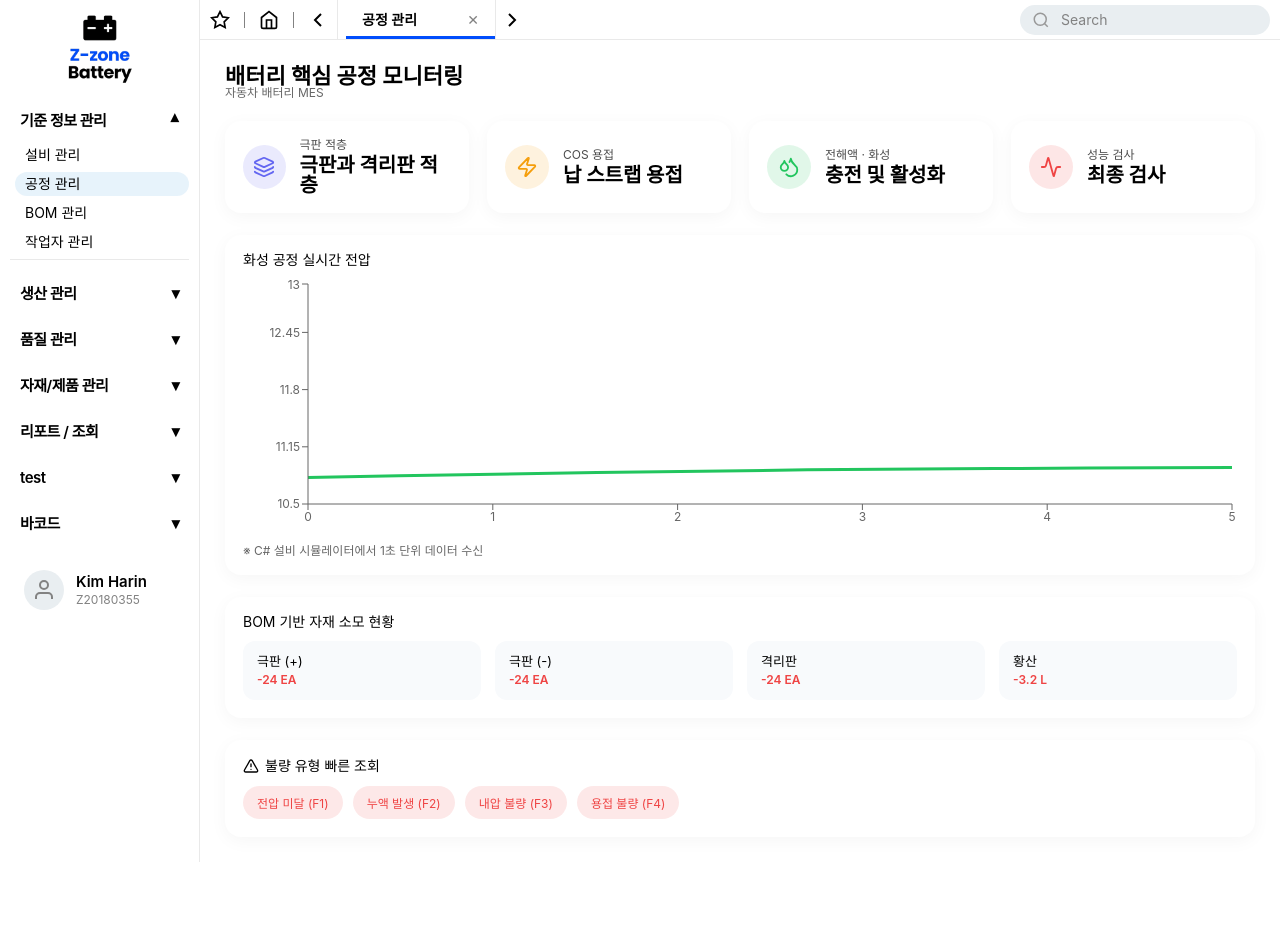
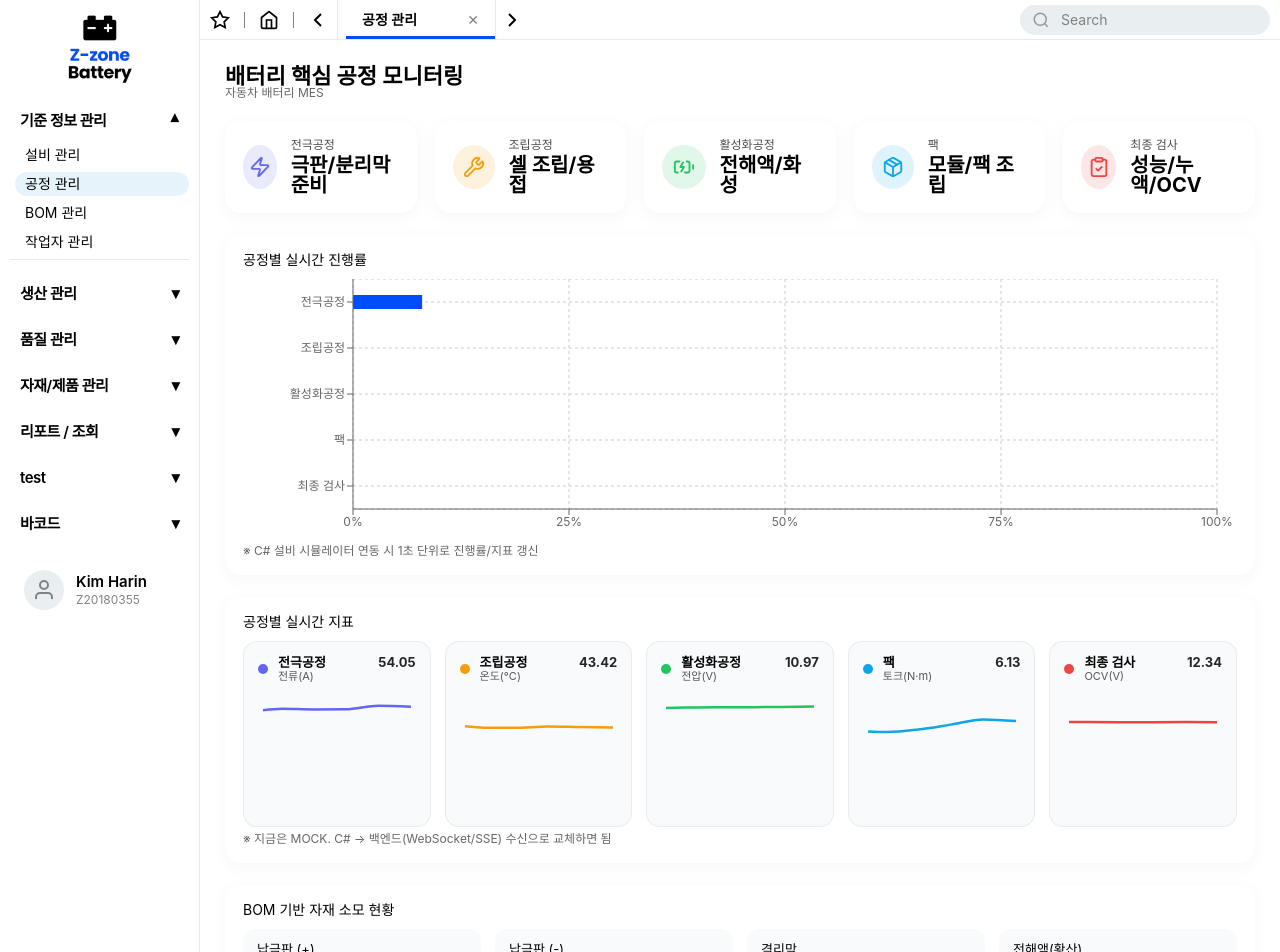
Before and after one commit to mes-team-2/React, a React (Create React App) app: page /mes/master/process in a window 1280 px wide. Shown: the top 952 px of the page. Before the commit the page ends 862 px from the top, so only its background shows below. Built offline with nearby package versions, Linux system fonts and the light colour scheme.

Commit message:
공정 관리 수정

```diff
--- a/src/pages/master/Process.js
+++ b/src/pages/master/Process.js
@@ -1,75 +1,214 @@
 import styled from "styled-components";
-import { useEffect, useState } from "react";
+import { useEffect, useMemo, useState } from "react";
 import SummaryCard from "../../components/SummaryCard";
-import { Layers, Zap, Droplets, Activity, AlertTriangle } from "lucide-react";
 import {
+  Zap,
+  Wrench,
+  BatteryCharging,
+  Package,
+  ClipboardCheck,
+} from "lucide-react";
+import {
+  ResponsiveContainer,
   LineChart,
   Line,
   XAxis,
   YAxis,
   Tooltip,
-  ResponsiveContainer,
+  BarChart,
+  Bar,
+  CartesianGrid,
 } from "recharts";
 
 /* =========================
-   공정 정의
+   공정 정의 (5단계)
+   전극공정 -> 조립공정 -> 활성화공정 -> 팩 -> 최종 검사
 ========================= */
 const processSteps = [
   {
-    title: "극판 적층",
-    desc: "극판과 격리판 적층",
-    icon: <Layers />,
+    key: "electrode",
+    title: "전극공정",
+    desc: "극판/분리막 준비",
+    icon: <Zap />,
     color: "#6366f1",
-    data: "적층 수량 / 자재 LOT",
+    metricLabel: "전류(A)",
   },
   {
-    title: "COS 용접",
-    desc: "납 스트랩 용접",
-    icon: <Zap />,
+    key: "assembly",
+    title: "조립공정",
+    desc: "셀 조립/용접",
+    icon: <Wrench />,
     color: "#f59e0b",
-    data: "용접 온도 / 시간",
+    metricLabel: "온도(°C)",
   },
   {
-    title: "전해액 · 화성",
-    desc: "충전 및 활성화",
-    icon: <Droplets />,
+    key: "activation",
+    title: "활성화공정",
+    desc: "전해액/화성",
+    icon: <BatteryCharging />,
     color: "#22c55e",
-    data: "전압 / 전류 / 온도",
+    metricLabel: "전압(V)",
   },
   {
-    title: "성능 검사",
-    desc: "최종 검사",
-    icon: <Activity />,
+    key: "pack",
+    title: "팩",
+    desc: "모듈/팩 조립",
+    icon: <Package />,
+    color: "#0ea5e9",
+    metricLabel: "토크(N·m)",
+  },
+  {
+    key: "final",
+    title: "최종 검사",
+    desc: "성능/누액/OCV",
+    icon: <ClipboardCheck />,
     color: "#ef4444",
-    data: "OCV / OK·NG",
+    metricLabel: "OCV(V)",
   },
 ];
+
+/* =========================
+   Helpers
+========================= */
+const clamp = (v, min, max) => Math.max(min, Math.min(max, v));
+
+/** 공정별 “실시간” 값 생성 (지금은 MOCK, 나중에 C# 연동 시 교체) */
+function nextMetric(stepKey, prev) {
+  const last = prev?.[prev.length - 1]?.value ?? 0;
+
+  switch (stepKey) {
+    case "electrode": {
+      // 전류(A): 40~80
+      const base = last || 55;
+      return clamp(base + (Math.random() * 6 - 3), 40, 80);
+    }
+    case "assembly": {
+      // 온도(°C): 20~90
+      const base = last || 45;
+      return clamp(base + (Math.random() * 4 - 2), 20, 90);
+    }
+    case "activation": {
+      // 전압(V): 10.8~13.0 (서서히 상승)
+      const base = last || 10.8;
+      return clamp(base + Math.random() * 0.06, 10.8, 13.0);
+    }
+    case "pack": {
+      // 토크(N·m): 2~12
+      const base = last || 6;
+      return clamp(base + (Math.random() * 1.2 - 0.6), 2, 12);
+    }
+    case "final": {
+      // OCV(V): 12.0~12.8 (가끔 흔들림)
+      const base = last || 12.4;
+      return clamp(base + (Math.random() * 0.08 - 0.04), 12.0, 12.8);
+    }
+    default:
+      return last;
+  }
+}
+
+/** 공정별 진행률(%) 업데이트 (지금은 MOCK, 나중에 C# 연동 시 교체) */
+function nextProgress(prevProgressMap) {
+  const next = { ...prevProgressMap };
+
+  // 간단히: 앞 공정이 조금 더 빠르게 올라가고, 뒤 공정은 천천히 올라가게
+  const order = ["electrode", "assembly", "activation", "pack", "final"];
+  const deltas = {
+    electrode: 2.0,
+    assembly: 1.6,
+    activation: 1.2,
+    pack: 1.0,
+    final: 0.8,
+  };
+
+  for (const k of order) {
+    const current = next[k] ?? 0;
+
+    // 앞 공정이 어느 정도 진행되어야 뒤 공정이 올라가게(자연스러운 흐름)
+    const prevKey = order[order.indexOf(k) - 1];
+    const gate = prevKey ? (next[prevKey] ?? 0) : 100;
+
+    if (gate < 15 && k !== "electrode") {
+      next[k] = 0;
+      continue;
+    }
+
+    const inc = deltas[k] * (0.6 + Math.random() * 0.8);
+    next[k] = clamp(current + inc, 0, 100);
+  }
+
+  // 완료 느낌: 최종이 100이면 다 100으로 맞춤(선택)
+  if ((next.final ?? 0) >= 100) {
+    order.forEach((k) => (next[k] = 100));
+  }
+
+  return next;
+}
 
 /* =========================
    Component
 ========================= */
 export default function Process() {
-  /* ===== 실시간 전압 그래프 ===== */
-  const [voltageData, setVoltageData] = useState([{ time: 0, voltage: 10.8 }]);
+  /* ===== 공정별 실시간 라인 데이터(각 공정 1개씩) ===== */
+  const [seriesMap, setSeriesMap] = useState(() => {
+    const init = {};
+    for (const s of processSteps) {
+      init[s.key] = [{ t: 0, value: nextMetric(s.key, []) }];
+    }
+    return init;
+  });
+
+  /* ===== 공정별 실시간 진행률(Bar) ===== */
+  const [progressMap, setProgressMap] = useState(() => {
+    const init = {};
+    processSteps.forEach((s) => (init[s.key] = 0));
+    return init;
+  });
 
   useEffect(() => {
     const interval = setInterval(() => {
-      setVoltageData((prev) => {
-        if (prev.length > 30) return prev;
-        const nextVoltage =
-          prev[prev.length - 1].voltage + Math.random() * 0.05;
-        return [
-          ...prev,
-          {
-            time: prev.length,
-            voltage: Number(nextVoltage.toFixed(2)),
-          },
-        ];
+      // 1) 그래프 데이터 업데이트
+      setSeriesMap((prev) => {
+        const next = { ...prev };
+        for (const s of processSteps) {
+          const prevArr = prev[s.key] || [];
+          const lastT = prevArr[prevArr.length - 1]?.t ?? 0;
+          const nv = Number(nextMetric(s.key, prevArr).toFixed(2));
+          const appended = [...prevArr, { t: lastT + 1, value: nv }];
+
+          // 최근 30개만 유지
+          next[s.key] =
+            appended.length > 30
+              ? appended.slice(appended.length - 30)
+              : appended;
+        }
+        return next;
       });
+
+      // 2) 진행률 업데이트
+      setProgressMap((prev) => nextProgress(prev));
     }, 1000);
 
     return () => clearInterval(interval);
   }, []);
+
+  const progressData = useMemo(() => {
+    return processSteps.map((s) => ({
+      name: s.title,
+      key: s.key,
+      percent: Math.round(progressMap[s.key] ?? 0),
+    }));
+  }, [progressMap]);
+
+  const materialMock = useMemo(
+    () => [
+      { name: "납극판 (+)", delta: "-24 EA" },
+      { name: "납극판 (-)", delta: "-24 EA" },
+      { name: "격리막", delta: "-24 EA" },
+      { name: "전해액(황산)", delta: "-3.2 L" },
+    ],
+    [],
+  );
 
   return (
     <Wrapper>
@@ -78,11 +217,11 @@ export default function Process() {
         <span>자동차 배터리 MES</span>
       </Header>
 
-      {/* ===== 공정 단계 ===== */}
+      {/* ===== 공정 단계 (5개) ===== */}
       <SummaryGrid>
-        {processSteps.map((p, i) => (
+        {processSteps.map((p) => (
           <SummaryCard
-            key={i}
+            key={p.key}
             icon={p.icon}
             label={p.title}
             value={p.desc}
@@ -91,66 +230,105 @@ export default function Process() {
         ))}
       </SummaryGrid>
 
-      {/* ===== 실시간 화성 그래프 ===== */}
+      {/* ===== 5개 공정 진행률 (Bar 형태) ===== */}
       <Card>
-        <CardTitle>화성 공정 실시간 전압</CardTitle>
-        <ChartBox>
+        <CardTitle>공정별 실시간 진행률</CardTitle>
+        <ChartBoxTall>
           <ResponsiveContainer>
-            <LineChart data={voltageData}>
-              <XAxis dataKey="time" />
-              <YAxis domain={[10.5, 13]} />
-              <Tooltip />
-              <Line
-                type="monotone"
-                dataKey="voltage"
-                stroke="#22c55e"
-                strokeWidth={3}
-                dot={false}
+            <BarChart
+              data={progressData}
+              layout="vertical"
+              margin={{ left: 20, right: 20 }}
+              barCategoryGap={12} // 공정 간 간격
+            >
+              <CartesianGrid strokeDasharray="3 3" />
+              <XAxis
+                type="number"
+                domain={[0, 100]}
+                tickFormatter={(v) => `${v}%`}
               />
-            </LineChart>
+              <YAxis type="category" dataKey="name" width={90} />
+              <Tooltip formatter={(v) => [`${v}%`, "진행률"]} />
+
+              <Bar dataKey="percent" fill="#004DFC" radius={0} barSize={14} />
+            </BarChart>
           </ResponsiveContainer>
-        </ChartBox>
-        <Hint>※ C# 설비 시뮬레이터에서 1초 단위 데이터 수신</Hint>
+        </ChartBoxTall>
+        <Hint>※ C# 설비 시뮬레이터 연동 시 1초 단위로 진행률/지표 갱신</Hint>
+      </Card>
+
+      {/* ===== 공정별 실시간 그래프 (각 공정 1개씩, 총 5개) ===== */}
+      <Card>
+        <CardTitle>공정별 실시간 지표</CardTitle>
+        <MiniChartGrid>
+          {processSteps.map((s) => {
+            const data = seriesMap[s.key] || [];
+            const last = data[data.length - 1]?.value;
+
+            return (
+              <MiniCard key={s.key}>
+                <MiniHead>
+                  <div className="left">
+                    <MiniDot style={{ background: s.color }} />
+                    <div>
+                      <div className="title">{s.title}</div>
+                      <div className="sub">{s.metricLabel}</div>
+                    </div>
+                  </div>
+                  <div className="value">
+                    {last?.toLocaleString?.() ?? "-"}{" "}
+                  </div>
+                </MiniHead>
+
+                <MiniChartBox>
+                  <ResponsiveContainer>
+                    <LineChart data={data}>
+                      <XAxis dataKey="t" hide />
+                      <YAxis hide />
+                      <Tooltip
+                        formatter={(v) => [v, s.metricLabel]}
+                        labelFormatter={(t) => `${t}s`}
+                      />
+                      <Line
+                        type="monotone"
+                        dataKey="value"
+                        stroke={s.color}
+                        strokeWidth={2.5}
+                        dot={false}
+                      />
+                    </LineChart>
+                  </ResponsiveContainer>
+                </MiniChartBox>
+              </MiniCard>
+            );
+          })}
+        </MiniChartGrid>
+        <Hint>
+          ※ 지금은 MOCK. C# → 백엔드(WebSocket/SSE) 수신으로 교체하면 됨
+        </Hint>
       </Card>
 
       {/* ===== 자재 소모 ===== */}
       <Card>
         <CardTitle>BOM 기반 자재 소모 현황</CardTitle>
         <MaterialGrid>
-          <Material>
-            <strong>극판 (+)</strong>
-            <span>-24 EA</span>
-          </Material>
-          <Material>
-            <strong>극판 (-)</strong>
-            <span>-24 EA</span>
-          </Material>
-          <Material>
-            <strong>격리판</strong>
-            <span>-24 EA</span>
-          </Material>
-          <Material>
-            <strong>황산</strong>
-            <span>-3.2 L</span>
-          </Material>
+          {materialMock.map((m) => (
+            <Material key={m.name}>
+              <strong>{m.name}</strong>
+              <span>{m.delta}</span>
+            </Material>
+          ))}
         </MaterialGrid>
       </Card>
 
-      {/* ===== 불량 단축 조회 ===== */}
-      <Card>
-        <CardTitle>
-          <AlertTriangle size={16} /> 불량 유형 빠른 조회
-        </CardTitle>
-        <DefectShortcuts>
-          <button>전압 미달 (F1)</button>
-          <button>누액 발생 (F2)</button>
-          <button>내압 불량 (F3)</button>
-          <button>용접 불량 (F4)</button>
-        </DefectShortcuts>
-      </Card>
+      {/* ❌ 불량 단축 조회 섹션 제거 (요청사항) */}
     </Wrapper>
   );
 }
+
+/* =========================
+   styled (기존 톤 유지)
+========================= */
 
 const Wrapper = styled.div`
   display: flex;
@@ -170,10 +348,18 @@ const Header = styled.div`
   }
 `;
 
+/* 5개라서 2줄로 자연스럽게 */
 const SummaryGrid = styled.div`
   display: grid;
-  grid-template-columns: repeat(4, 1fr);
+  grid-template-columns: repeat(5, 1fr);
   gap: 18px;
+
+  @media (max-width: 1200px) {
+    grid-template-columns: repeat(3, 1fr);
+  }
+  @media (max-width: 820px) {
+    grid-template-columns: repeat(2, 1fr);
+  }
 `;
 
 const Card = styled.div`
@@ -191,7 +377,7 @@ const CardTitle = styled.h4`
   gap: 6px;
 `;
 
-const ChartBox = styled.div`
+const ChartBoxTall = styled.div`
   height: 260px;
 `;
 
@@ -201,10 +387,78 @@ const Hint = styled.div`
   margin-top: 6px;
 `;
 
+/* ===== 미니 그래프 5개 ===== */
+const MiniChartGrid = styled.div`
+  display: grid;
+  grid-template-columns: repeat(5, 1fr);
+  gap: 14px;
+
+  @media (max-width: 1200px) {
+    grid-template-columns: repeat(3, 1fr);
+  }
+  @media (max-width: 820px) {
+    grid-template-columns: repeat(2, 1fr);
+  }
+`;
+
+const MiniCard = styled.div`
+  background: #f8fafc;
+  border-radius: 14px;
+  padding: 14px;
+  border: 1px solid rgba(15, 23, 42, 0.06);
+`;
+
+const MiniHead = styled.div`
+  display: flex;
+  justify-content: space-between;
+  align-items: flex-start;
+  gap: 10px;
+  margin-bottom: 10px;
+
+  .left {
+    display: flex;
+    gap: 10px;
+    align-items: center;
+  }
+
+  .title {
+    font-size: 13px;
+    font-weight: 700;
+  }
+
+  .sub {
+    margin-top: 2px;
+    font-size: 11px;
+    opacity: 0.65;
+  }
+
+  .value {
+    font-size: 13px;
+    font-weight: 700;
+    opacity: 0.85;
+    white-space: nowrap;
+  }
+`;
+
+const MiniDot = styled.div`
+  width: 10px;
+  height: 10px;
+  border-radius: 999px;
+`;
+
+const MiniChartBox = styled.div`
+  height: 120px;
+`;
+
+/* ===== 자재 소모 ===== */
 const MaterialGrid = styled.div`
   display: grid;
   grid-template-columns: repeat(4, 1fr);
   gap: 14px;
+
+  @media (max-width: 980px) {
+    grid-template-columns: repeat(2, 1fr);
+  }
 `;
 
 const Material = styled.div`
@@ -224,18 +478,3 @@ const Material = styled.div`
     font-weight: 600;
   }
 `;
-
-const DefectShortcuts = styled.div`
-  display: flex;
-  gap: 10px;
-
-  button {
-    padding: 8px 14px;
-    border-radius: 20px;
-    border: none;
-    font-size: 12px;
-    background: rgba(239, 68, 68, 0.12);
-    color: #ef4444;
-    cursor: pointer;
-  }
-`;
```
